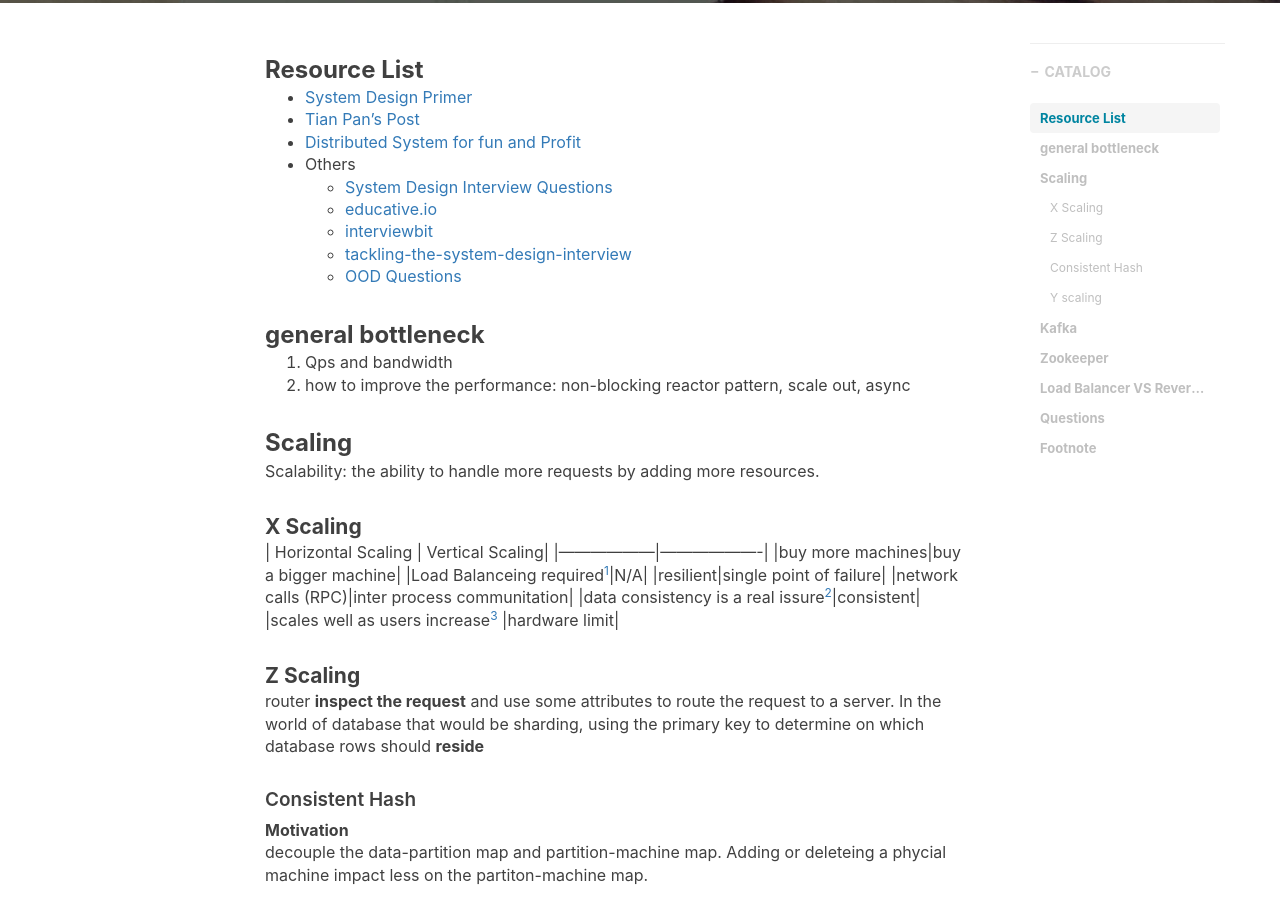
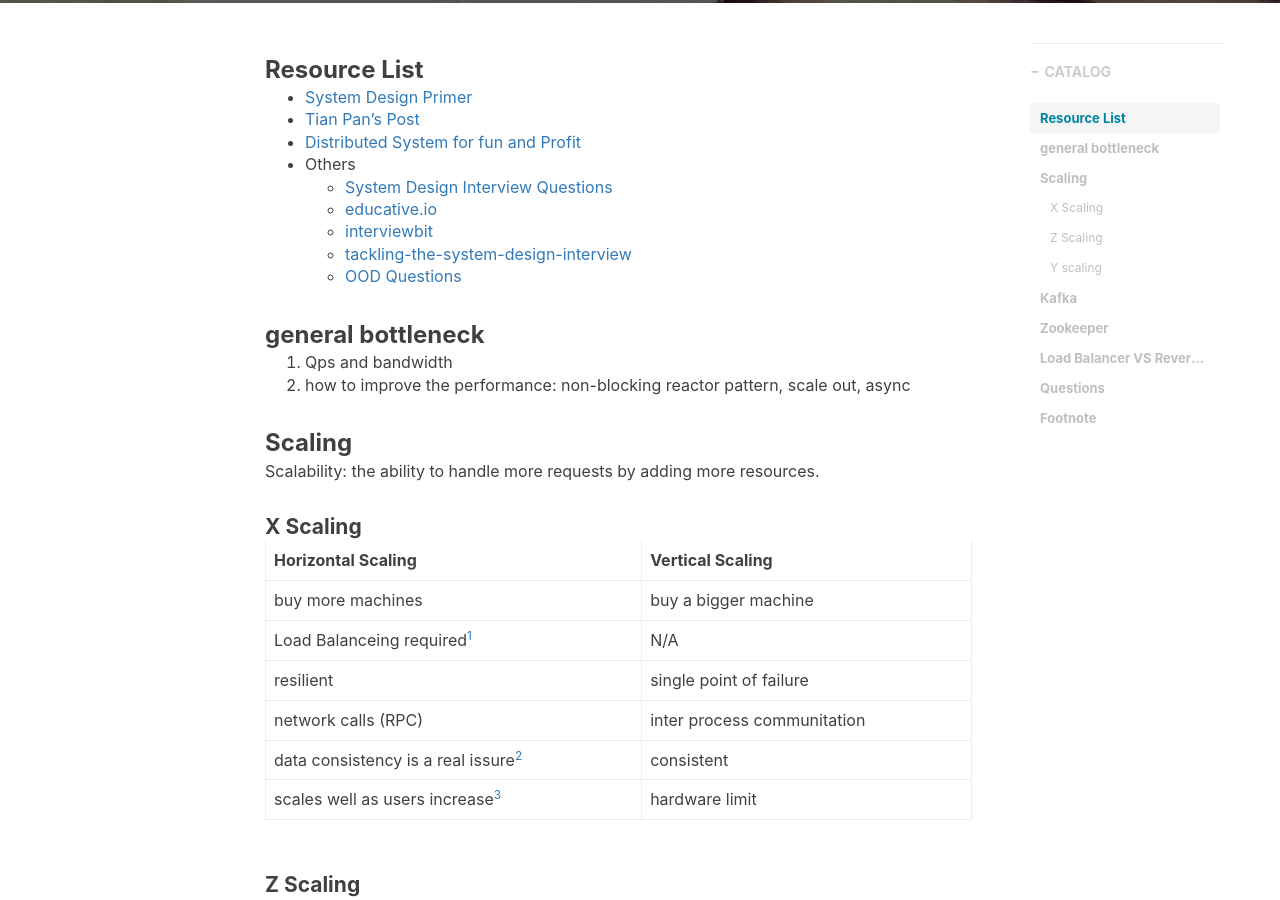
Before and after one commit to wirybeaver/wirybeaver.github.io, a Jekyll site: the page built from _posts/2018-12-21-sdi-prerq.md, in a window 1280 px wide and 900 px high, scrolled down 452 px. Built offline with Jekyll 4.4.1, drawn with Linux system fonts in a browser that asks for light colours; nearby versions of some CDN libraries; comment, search, counter and statistics services are not loaded.

Commit message:
block quote

```diff
--- a/_posts/2018-12-21-sdi-prerq.md
+++ b/_posts/2018-12-21-sdi-prerq.md
@@ -29,6 +29,7 @@
 Scalability: the ability to handle more requests by adding more resources.
 
 #### X Scaling
+
 | Horizontal Scaling | Vertical Scaling|
 |------------------|-------------------|
 |buy more machines|buy a bigger machine|
@@ -47,7 +48,8 @@
 #### Z Scaling
 router **inspect the request** and use some attributes to route the request to a server. In the world of database that would be sharding, using the primary key to determine on which database rows should **reside**
 
-##### Consistent Hash
+> Consistent Hash
+
 **Motivation**<br/>
 decouple the data-partition map and partition-machine map. Adding or deleteing a phycial machine impact less on the partiton-machine map.
 
@@ -130,7 +132,7 @@
     - use case: online chart
 
 <p id='pzb'>Reverse Proxy</p>
-<p id = 'pz'>a web server centralizes internal services and provides unified interfaces to the public.</p>
+<p id ='pz'>a web server centralizes internal services and provides unified interfaces to the public.</p>
 - security: protect from DDoS using blacklist and  rate limit
 - flexibility: free to change backend configuration
  - web acceleration
```
